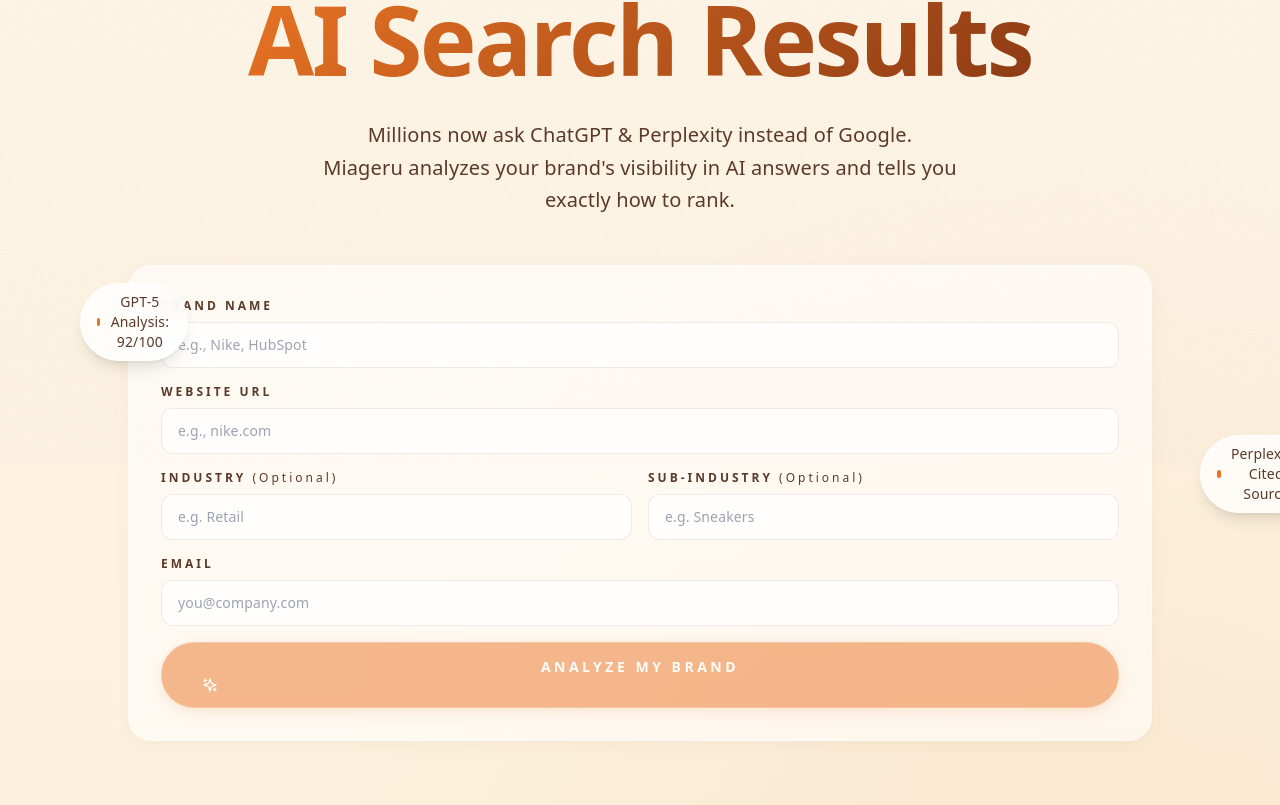
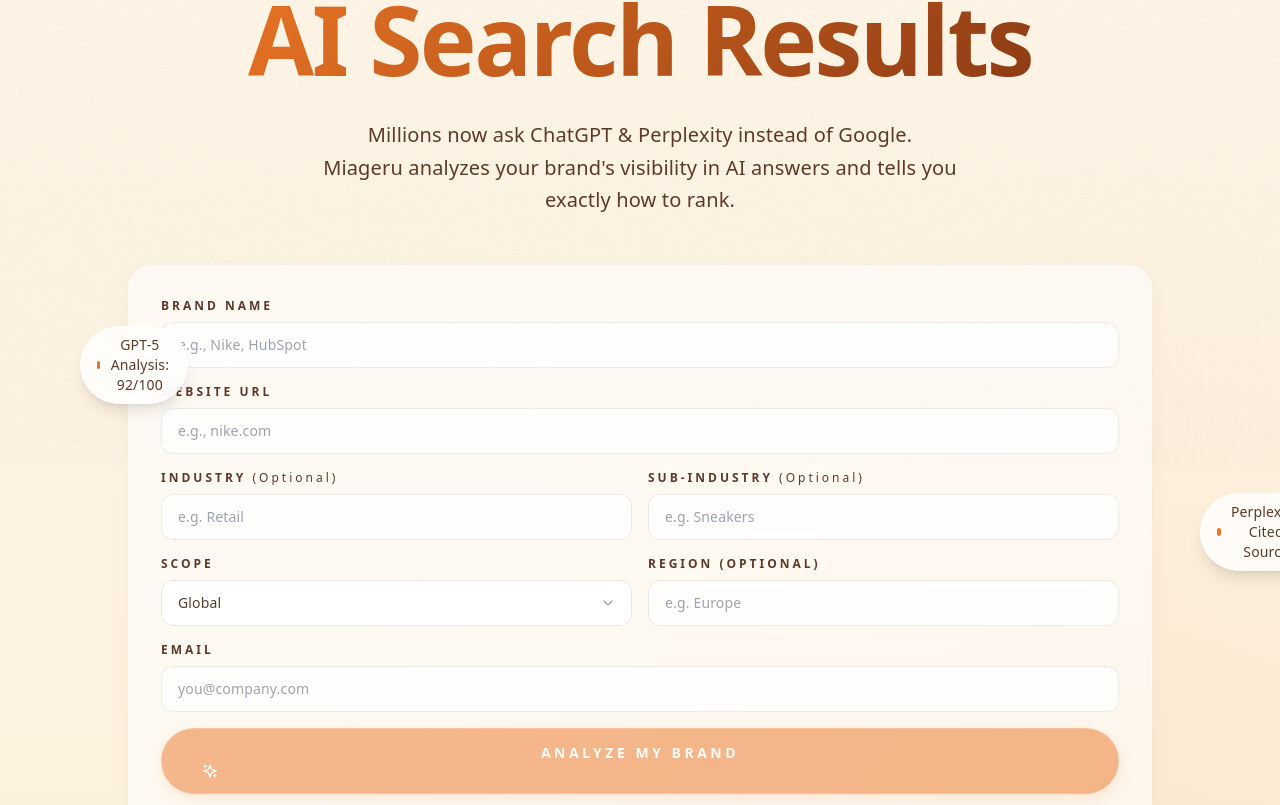
Before and after one commit to samuelsaleh/GEO-app, a Next.js app in the folder frontend/: page / in a window 1280 px wide. Shown: the part 335-1140 px from the top of the page. Built offline with nearby package versions, Linux system fonts and the light colour scheme.

Commit message:
Add scope and location fields to AI Visibility Tool form

```diff
--- a/frontend/src/components/AIVisibilityTool.tsx
+++ b/frontend/src/components/AIVisibilityTool.tsx
@@ -240,6 +240,8 @@ export function AIVisibilityTool({ hideHeader = false, onInputUpdate }: { hideHe
   const [email, setEmail] = useState('')
   const [industryInput, setIndustryInput] = useState('')
   const [subIndustryInput, setSubIndustryInput] = useState('')
+  const [scope, setScope] = useState<'global' | 'national' | 'local'>('global')
+  const [location, setLocation] = useState('')
   const [analyzing, setAnalyzing] = useState(false)
   const [analyzeError, setAnalyzeError] = useState<string | null>(null)
   const [profile, setProfile] = useState<BrandProfile | null>(null)
@@ -269,6 +271,11 @@ export function AIVisibilityTool({ hideHeader = false, onInputUpdate }: { hideHe
         industryHint += ` (Sub-industry: ${subIndustryInput})`
       }
 
+      // Add scope context to help analysis
+      if (scope !== 'global' || location) {
+         industryHint += ` (Targeting: ${scope} market` + (location ? ` in ${location}` : '') + `)`
+      }
+
       const response = await fetch(`${apiUrl}/api/visibility/analyze-brand`, {
         method: 'POST',
         headers: { 'Content-Type': 'application/json' },
@@ -281,11 +288,18 @@ export function AIVisibilityTool({ hideHeader = false, onInputUpdate }: { hideHe
       })
       const data = await response.json()
       if (data.success && data.profile) {
-        setProfile(data.profile)
+        setProfile({
+            ...data.profile,
+            // Ensure location is passed through if user specified it
+            location: location ? { city: location } : data.profile.location
+        })
         // Set sub-industry if detected, otherwise empty
         setSubIndustry(data.profile.sub_industry || '')
 
-        const smartPrompts = generateSmartPrompts(data.profile)
+        const smartPrompts = generateSmartPrompts({
+            ...data.profile,
+            location: location ? { city: location } : data.profile.location
+        })
         setCategoryPrompts(smartPrompts)
         setStep('profile')
       } else {
@@ -755,6 +769,38 @@ export function AIVisibilityTool({ hideHeader = false, onInputUpdate }: { hideHe
                   </div>
                 </div>
 
+                <div className="grid grid-cols-2 gap-4">
+                   <div>
+                     <label className="block text-xs font-bold uppercase tracking-widest mb-2 text-ink-muted">
+                       Scope
+                     </label>
+                     <div className="relative">
+                       <select
+                         value={scope}
+                         onChange={(e) => setScope(e.target.value as any)}
+                         className={`w-full appearance-none ${hideHeader ? 'px-4 py-3 text-sm' : 'px-5 py-4'} bg-white border border-gray-200 rounded-xl focus:outline-none focus:ring-2 focus:ring-claude-500/20`}
+                       >
+                         <option value="global">Global</option>
+                         <option value="national">National</option>
+                         <option value="local">Local</option>
+                       </select>
+                       <ChevronDown className="absolute right-4 top-1/2 -translate-y-1/2 w-4 h-4 text-gray-400 pointer-events-none" />
+                     </div>
+                   </div>
+                   <div>
+                     <label className="block text-xs font-bold uppercase tracking-widest mb-2 text-ink-muted">
+                       {scope === 'global' ? 'Region (Optional)' : scope === 'national' ? 'Country' : 'City/Area'}
+                     </label>
+                     <input
+                       type="text"
+                       value={location}
+                       onChange={(e) => setLocation(e.target.value)}
+                       placeholder={scope === 'global' ? 'e.g. Europe' : scope === 'national' ? 'e.g. USA' : 'e.g. New York, NY'}
+                       className={`w-full ${hideHeader ? 'px-4 py-3 text-sm' : 'px-5 py-4'}`}
+                     />
+                   </div>
+                </div>
+
                 <div>
                   <label className="block text-xs font-bold uppercase tracking-widest mb-2 text-ink-muted">
                     Email
```
